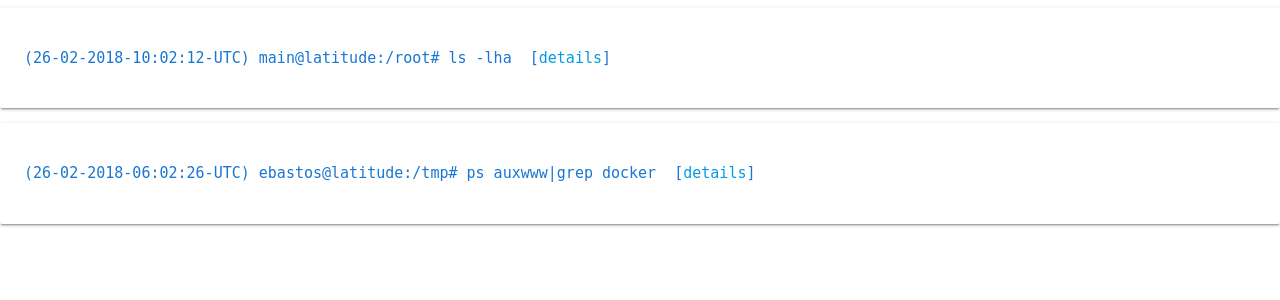
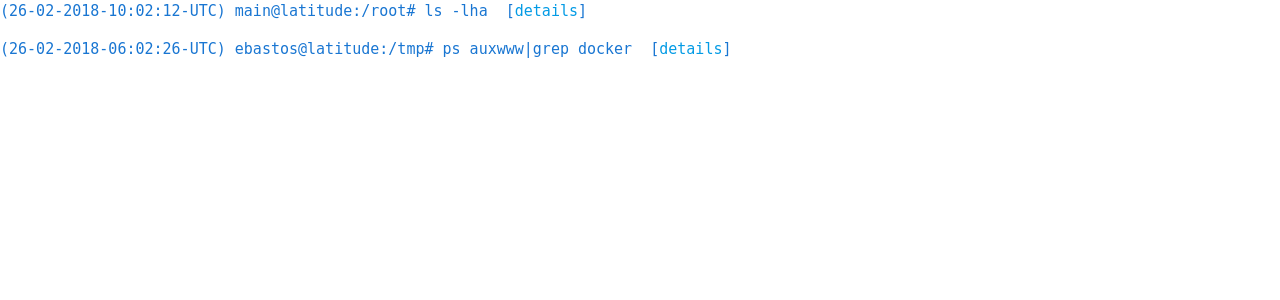
Before and after one commit to FlaviaBastos/shell-history, a Django app: page / in a window 1280 px wide. Shown: the top 300 px of the page. Run offline with Django 3.2, Linux system fonts and the light colour scheme; data comes from the database, SQL or seed files in the repository.

Commit message:
django backend basics

```diff
--- a/backend/server.py
+++ b/backend/server.py
@@ -44,6 +44,7 @@ def serve(port):
     server = grpc.server(futures.ThreadPoolExecutor(max_workers=10))
     history_pb2_grpc.add_HistorianServicer_to_server(Historian(), server)
     server.add_secure_port('[::]:{}'.format(port), server_credentials)
+
     server.start()
     try:
         while True:
--- a/backend/shell/history/models.py
+++ b/backend/shell/history/models.py
@@ -8,9 +8,9 @@ class Command(models.Model):
     hostname = models.CharField(max_length=255)
     timestamp = models.DateTimeField()
     username = models.CharField(max_length=32)
-    altusername = models.CharField(max_length=32)
+    altusername = models.CharField(max_length=32, blank=True)
     cwd = models.CharField(max_length=255)
-    oldpwd = models.CharField(max_length=255)
+    oldpwd = models.CharField(max_length=255, blank=True)
     command = models.TextField()
     exitcode = models.IntegerField(default=0)
     def __str__(self):
--- /dev/null
+++ b/backend/shell/history/templates/history/commands.css
@@ -0,0 +1,3 @@
+.card-panel {
+    padding: 2px;
+}
--- a/backend/shell/history/templates/history/commands.html
+++ b/backend/shell/history/templates/history/commands.html
@@ -8,7 +8,7 @@
 {% if latest_commands %}
 
     {% for command in latest_commands %}
-    <div class="card-panel">
+    <div class="card-small">
         {% if command.exitcode == 0 %}
         <span class="blue-text text-darken-2">
                 {% else %}
--- a/backend/shell/shell/settings.py
+++ b/backend/shell/shell/settings.py
@@ -25,7 +25,7 @@ SECRET_KEY = '*6vq_nm4x97b^p)zh93hxw-7pocw&*a=vwhw1t*%#y9w561l5^'
 # SECURITY WARNING: don't run with debug turned on in production!
 DEBUG = True
 
-ALLOWED_HOSTS = []
+ALLOWED_HOSTS = ["*"]
 
 
 # Application definition
```
